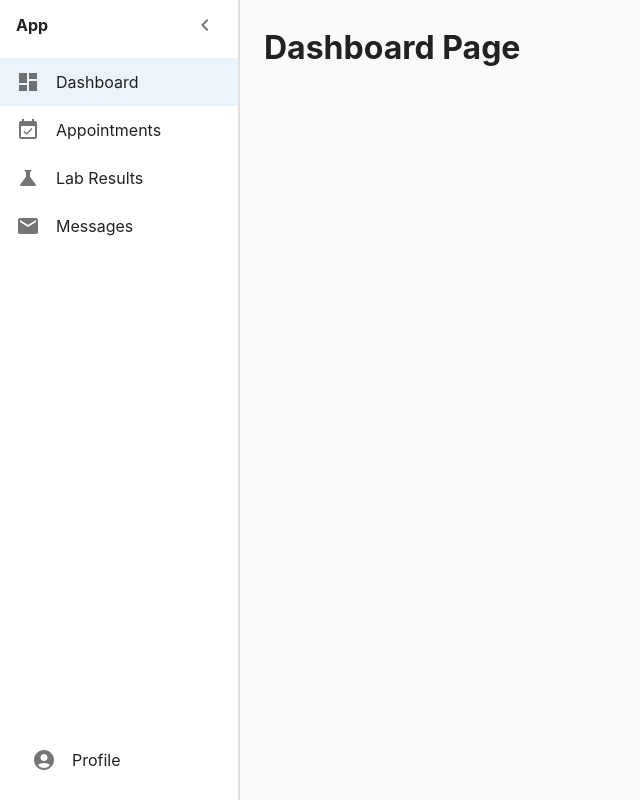
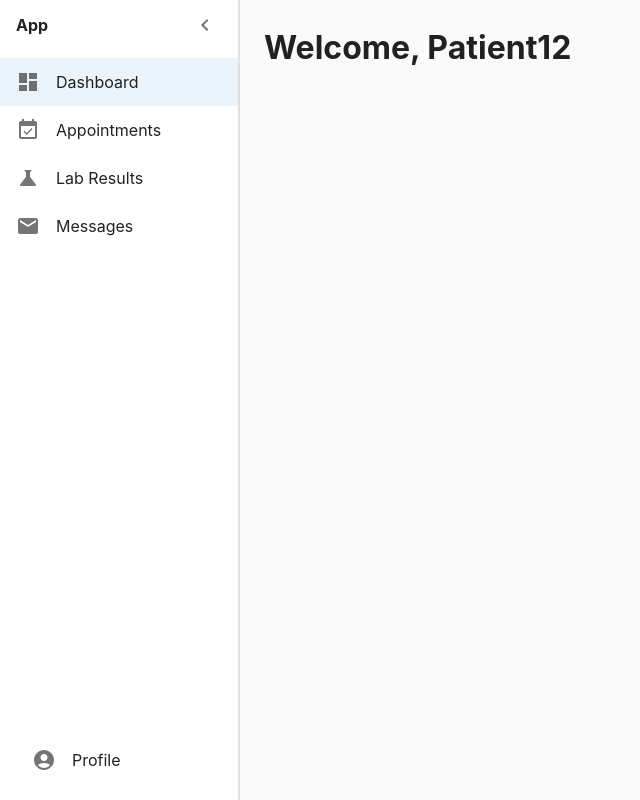
Before and after one commit to akinghill/patient-portal, a React (Vite) app: page / in a window 1280 px wide. Shown: the whole page, without its empty margins (0-640 px from the left). Built offline with nearby package versions, Linux system fonts and the light colour scheme.

Commit message:
add apollo client mocks for data fetching

```diff
--- /dev/null
+++ b/src/apollo/MockApolloProvider.tsx
@@ -0,0 +1,7 @@
+import { ReactNode } from 'react';
+import { MockedProvider } from '@apollo/client/testing';
+import { mocks } from './mocks';
+
+export function MockApolloProvider({ children }: { children: ReactNode }) {
+  return <MockedProvider mocks={mocks} addTypename>{children}</MockedProvider>;
+}
--- /dev/null
+++ b/src/apollo/mocks.ts
@@ -0,0 +1,20 @@
+import type { MockedResponse } from '@apollo/client/testing';
+import { GET_CURRENT_USER } from './queries/user';
+
+export const mocks: MockedResponse[] = [
+  {
+    request: { query: GET_CURRENT_USER },
+    result: {
+      data: {
+        currentUser: {
+          __typename: 'User',
+          id: 'u_123',
+          givenName: 'Patient12',
+          familyName: 'Doe',
+          email: 'patient12@example.com',
+          avatarUrl: 'https://i.pravatar.cc/100?img=12',
+        },
+      },
+    },
+  },
+];
--- /dev/null
+++ b/src/apollo/queries/user.ts
@@ -0,0 +1,13 @@
+import { gql } from '@apollo/client';
+
+export const GET_CURRENT_USER = gql`
+  query GetCurrentUser {
+    currentUser {
+      id
+      givenName
+      familyName
+      email
+      avatarUrl
+    }
+  }
+`;
--- /dev/null
+++ b/src/apollo/types.ts
@@ -0,0 +1,12 @@
+export type CurrentUser = {
+  id: string;
+  givenName: string;
+  familyName: string;
+  email: string;
+  avatarUrl: string;
+  __typename?: 'User';
+};
+
+export type GetCurrentUserData = {
+  currentUser: CurrentUser;
+};
--- /dev/null
+++ b/src/components/ErrorBoundary.tsx
@@ -0,0 +1,39 @@
+import { Component, type ErrorInfo, type ReactNode } from 'react';
+import { Alert, AlertTitle, Button, Stack } from '@mui/material';
+
+type Props = { children: ReactNode };
+type State = { error: Error | null };
+
+export class ErrorBoundary extends Component<Props, State> {
+  state: State = { error: null };
+
+  static getDerivedStateFromError(error: Error) {
+    return { error };
+  }
+
+  componentDidCatch(error: Error, errorInfo: ErrorInfo) {
+    // eslint-disable-next-line no-console
+    console.error('ErrorBoundary caught an error', error, errorInfo);
+  }
+
+  handleReset = () => {
+    this.setState({ error: null });
+    window.location.assign(window.location.origin + window.location.pathname);
+  };
+
+  render() {
+    if (this.state.error) {
+      return (
+        <Stack alignItems="center" justifyContent="center" sx={{ minHeight: '60vh', px: 2 }}>
+          <Alert severity="error" sx={{ maxWidth: 720, width: '100%' }}>
+            <AlertTitle>Something went wrong</AlertTitle>
+            <Button variant="contained" onClick={this.handleReset}>
+              Reload
+            </Button>
+          </Alert>
+        </Stack>
+      );
+    }
+    return this.props.children;
+  }
+}
--- a/src/features/dashboard/DashboardPage.tsx
+++ b/src/features/dashboard/DashboardPage.tsx
@@ -1,9 +1,15 @@
 import { Stack } from '@mui/material';
+import { useSuspenseQuery } from '@apollo/client';
+import { GET_CURRENT_USER } from '../../apollo/queries/user';
+import { GetCurrentUserData } from '../../apollo/types';
 
 export default function DashboardPage(): JSX.Element {
+  const { data } = useSuspenseQuery<GetCurrentUserData>(GET_CURRENT_USER);
+
+  const user = data.currentUser;
   return (
     <Stack spacing={3}>
-      <h1>Dashboard Page</h1>
+      <h1>Welcome, {user.givenName}</h1>
     </Stack>
   );
 }
--- a/src/layouts/MainLayout.tsx
+++ b/src/layouts/MainLayout.tsx
@@ -1,8 +1,9 @@
-import { Box, useMediaQuery, useTheme } from '@mui/material';
-import { startTransition, useEffect, useState } from 'react';
+import { Box, CircularProgress, useMediaQuery, useTheme } from '@mui/material';
+import { Suspense, startTransition, useEffect, useState } from 'react';
 import { Outlet, useLocation, useNavigate } from 'react-router-dom';
 
 import Sidebar from '../components/Sidebar';
+import { ErrorBoundary } from '../components/ErrorBoundary';
 
 const DRAWER_WIDTH_EXPANDED = 240;
 const DRAWER_WIDTH_COLLAPSED = 72;
@@ -55,7 +56,17 @@ export function MainLayout() {
           p: 3,
         }}
       >
-        <Outlet />
+        <ErrorBoundary>
+          <Suspense
+            fallback={
+              <Box display="flex" alignItems="center" justifyContent="center" minHeight={120}>
+                <CircularProgress size={24} />
+              </Box>
+            }
+          >
+            <Outlet />
+          </Suspense>
+        </ErrorBoundary>
       </Box>
     </>
   );
--- a/src/main.tsx
+++ b/src/main.tsx
@@ -4,6 +4,7 @@ import { createRoot } from 'react-dom/client';
 import { CssBaseline } from '@mui/material';
 import { AppRoutes } from './routes/AppRoutes';
 import { ThemeProvider } from './theme/ThemeProvider';
+import { MockApolloProvider } from './apollo/MockApolloProvider';
 
 const root = document.getElementById('root')!;
 
@@ -12,9 +13,11 @@ createRoot(root).render(
     <ThemeProvider>
       <CssBaseline />
       <BrowserRouter>
-        <Suspense fallback={null}>
-          <AppRoutes />
-        </Suspense>
+        <MockApolloProvider>
+          <Suspense fallback={null}>
+            <AppRoutes />
+          </Suspense>
+        </MockApolloProvider>
       </BrowserRouter>
     </ThemeProvider>
   </StrictMode>,
```
